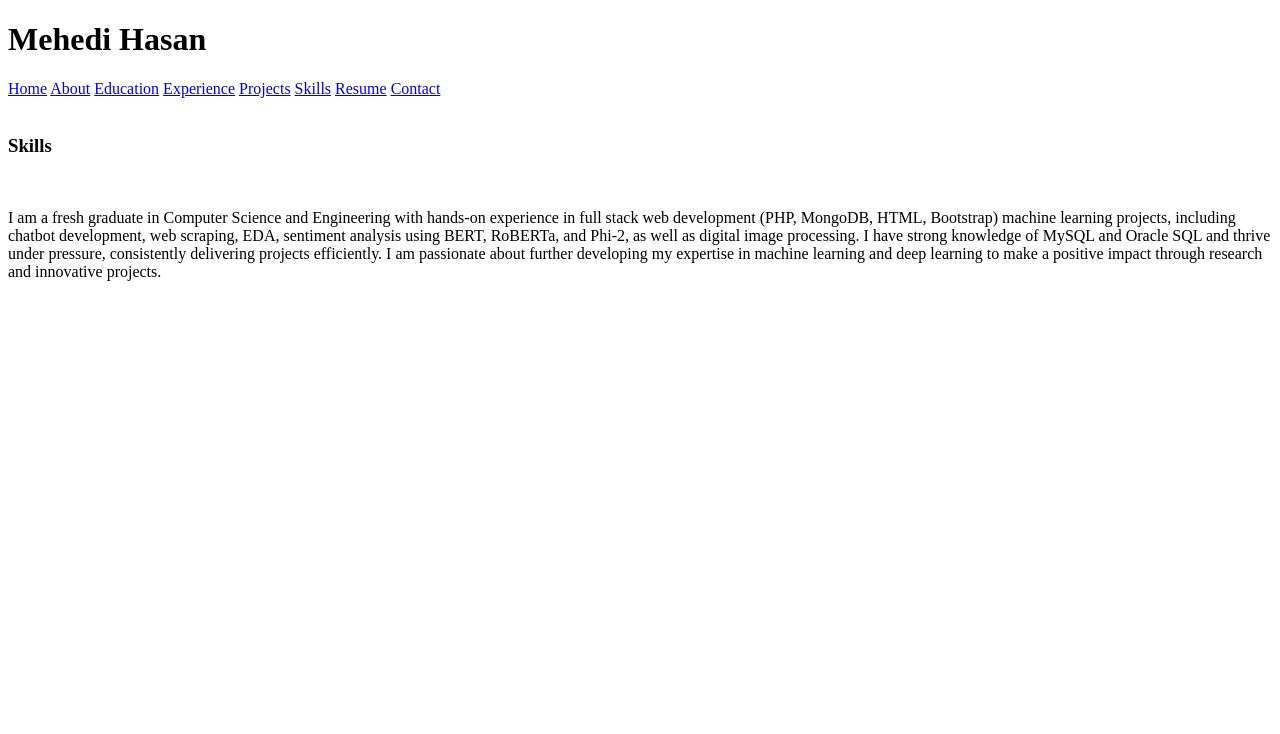
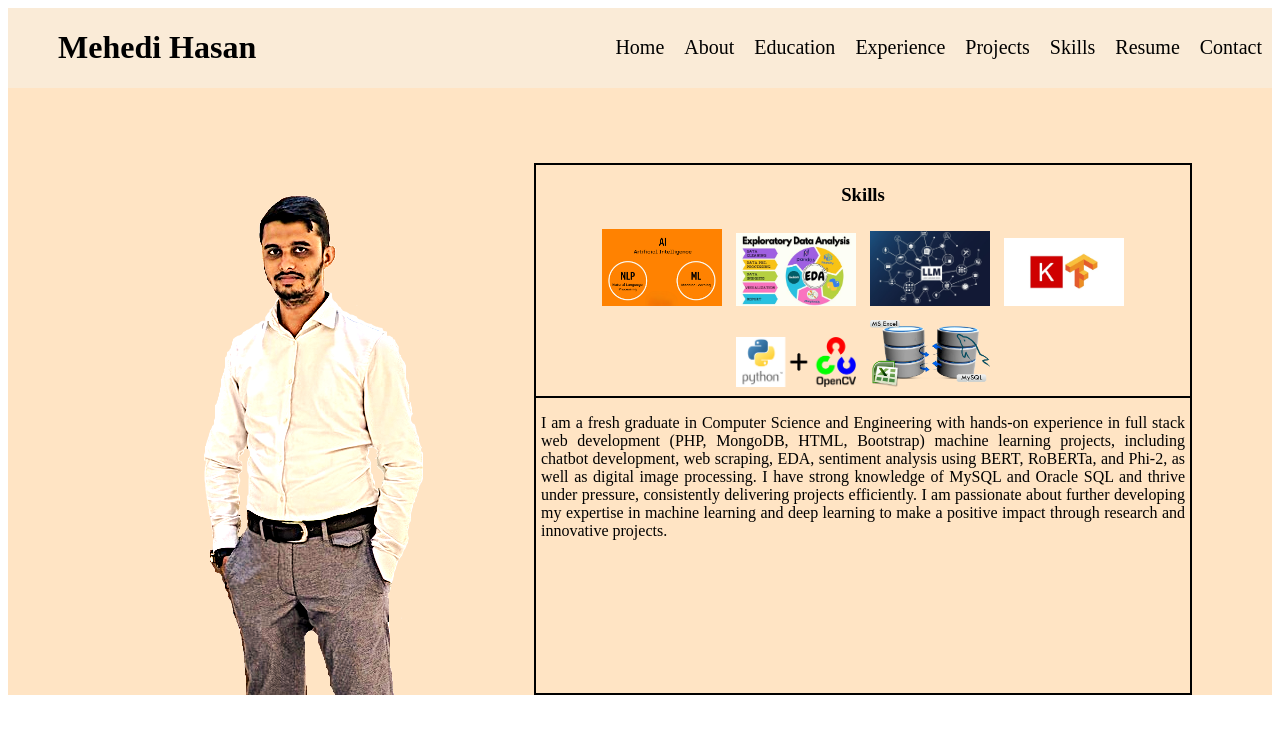
Before and after one commit to MehediHasan-ds/Profile-practice-2, a plain HTML site: page index.html in a window 1280 px wide. Drawn offline with Linux system fonts and the light colour scheme; the site is published under a folder, as on GitHub Pages, so addresses that start at the root find nothing.

Commit message:
navigation practice

```diff
--- a/index.html
+++ b/index.html
@@ -4,7 +4,7 @@
     <meta charset="UTF-8">
     <meta name="viewport" content="width=device-width, initial-scale=1.0">
     <title>Mehedi Hasan Data Science Engineer</title>
-    <link rel="stylesheet" href="/templates/styles/style.css">
+    <link rel="stylesheet" href="./templates/styles/style.css">
 </head>
 <body>
     <header>
@@ -25,16 +25,16 @@
     </header>
     <main>
         <div class="home-container">
-            <img src="/images/My Images/formal.png" alt="" class="my-img">
+            <img src="./images/My Images/formal.png" alt="" class="my-img">
             <div class="short-brief">
                 <div class="home-skills">
                     <h3>Skills</h3>
-                    <img src="/images/skills/AI ML NLP.png" alt="">
-                    <img src="/images/skills/eda.jpg" alt="">
-                    <img src="/images/skills/LLM.jpg" alt="">
-                    <img src="/images/skills/TF and Keras.jpg" alt="">
-                    <img src="/images/skills/python and opencv.png" alt="">
-                    <img src="/images/skills/excel mysql.png" alt="">
+                    <img src="./images/skills/AI ML NLP.png" alt="">
+                    <img src="./images/skills/eda.jpg" alt="">
+                    <img src="./images/skills/LLM.jpg" alt="">
+                    <img src="./images/skills/TF and Keras.jpg" alt="">
+                    <img src="./images/skills/python and opencv.png" alt="">
+                    <img src="./images/skills/excel mysql.png" alt="">
 
                 </div>
                 <div class="home-experience">
```
Also changed, not shown: templates/views/about.html (+2 -2 lines).
